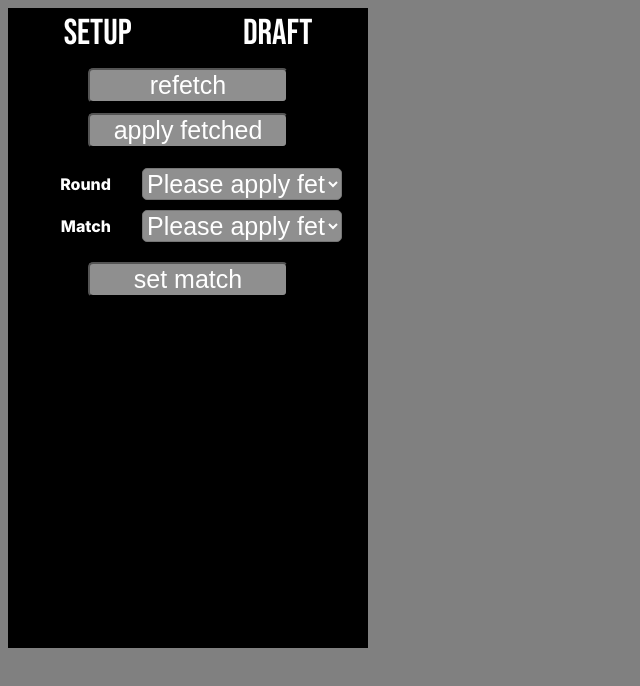
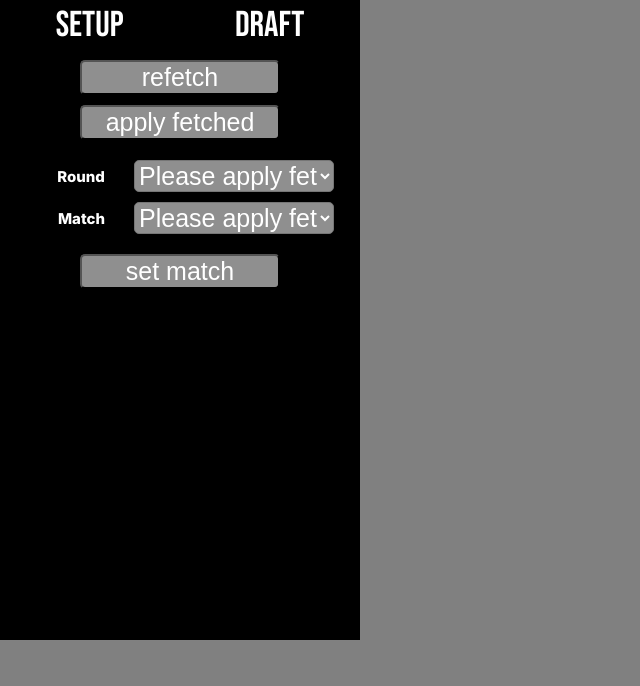
Before and after one commit to IkaWaAyuMu/osu-tour-manager-wsc, a React (Create React App) app: page / in a window 1280 px wide. Shown: the top 686 px of the page, without its empty margins (0-640 px from the left). Built offline with nearby package versions, Linux system fonts and the light colour scheme; what reconnecting-websocket would draw is missing.

Commit message:
Add body default font and force margin to 0%.

```diff
--- a/src/index.css
+++ b/src/index.css
@@ -8,8 +8,16 @@
     src: local('Inter-ExtraBold'), url(./fonts/Inter-ExtraBold.otf) format('truetype');
 }
 
+@font-face {
+    font-family: 'Inter-Regular';
+    src: local('Inter-Regular'), url(./fonts/Inter-Regular.otf) format('truetype');
+}
+
 body {
+    margin: 0%;
     background-color: gray;
+    font-size: 15px;
+    font-family: "Inter-ExtraBold";
 }
 
 #top {
@@ -26,7 +34,6 @@ body {
     width: 360px;
     height: 590px;
     background-color: black;
-    font-family: "Inter-ExtraBold";
 }
 
 .topLink {
```
